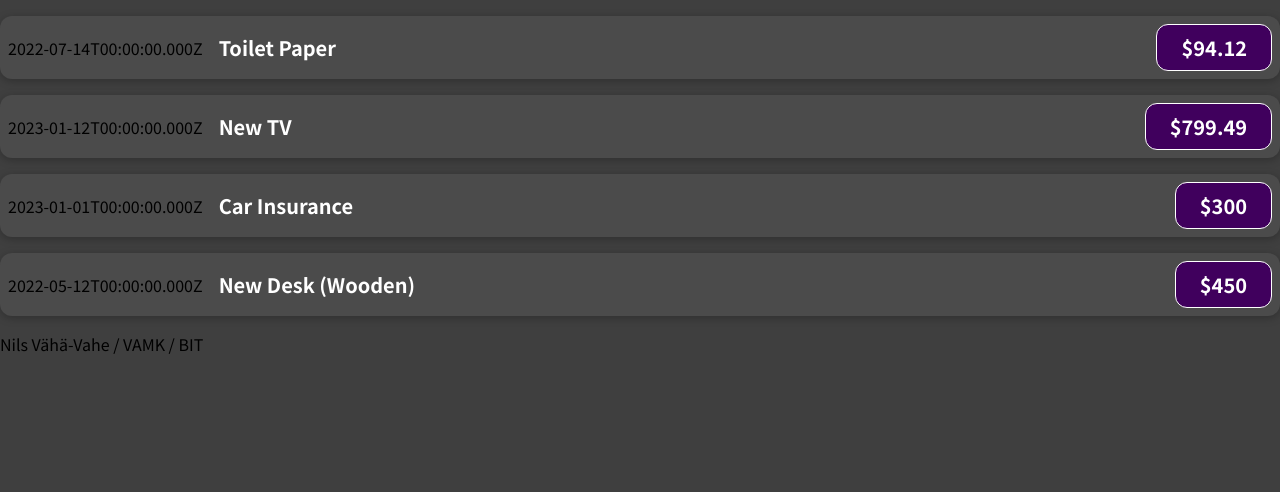
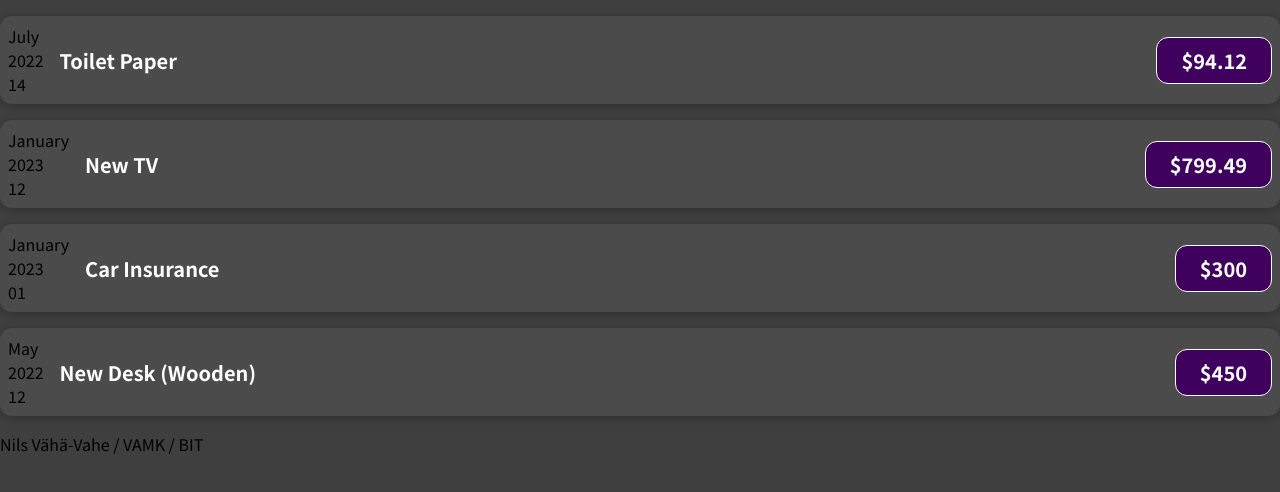
Before and after one commit to nissevahavahe/react-first-project, a JavaScript app: page / in a window 1280 px wide. Shown: the top 492 px of the page. Built offline with nearby package versions, Linux system fonts and the light colour scheme.

Commit message:
Muotoilun lisääminen propsien päivämääriin

```diff
--- a/src/components/ExpenseItem.js
+++ b/src/components/ExpenseItem.js
@@ -1,9 +1,16 @@
 import './ExpenseItem.css'
 
 function ExpenseItem (props) {
+    const month = props.date.toLocaleString('en-US', {month: 'long'})
+    const day = props.date.toLocaleString('en-US', {day: '2-digit'})
+    const year = props.date.getFullYear();
     return (
         <div className="expense-item">
-            <div>{props.date.toISOString()}</div>
+            <div>
+                <div>{month}</div>
+                <div>{year}</div>
+                <div>{day}</div>
+            </div>
             <div className="expense-item__description">
                 <h2>{props.title}</h2>
                 <div className="expense-item__price">${props.amount}</div>
```
